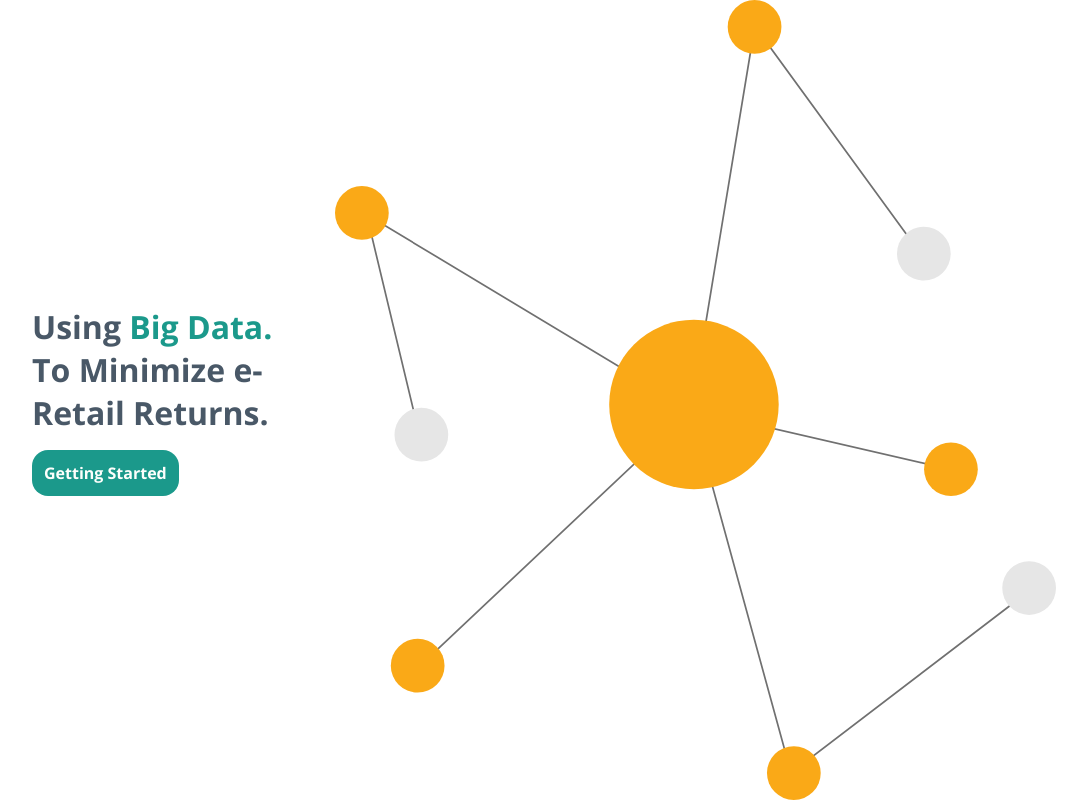
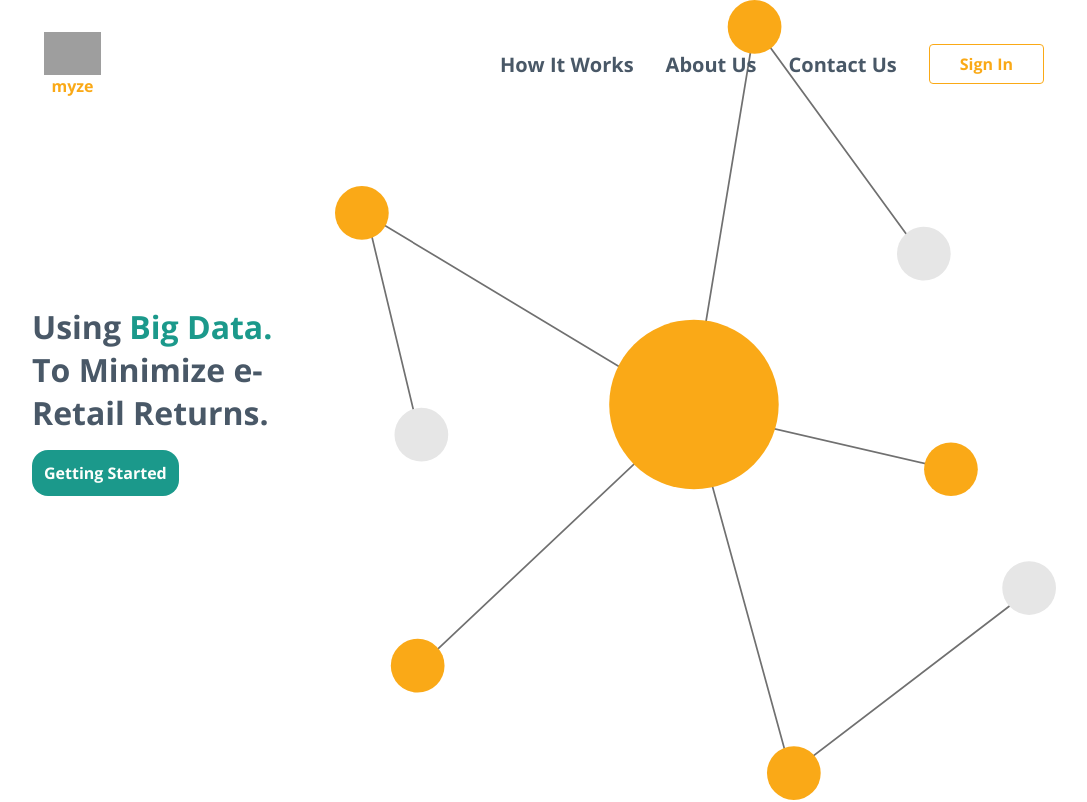
Before and after one commit to Myze-Team/myze-website, a React (Create React App) app: page / in a window 1280 px wide. Shown: the top 802 px of the page, without its empty margins (96-1183 px from the left). Built offline with nearby package versions, Linux system fonts and the light colour scheme; grey boxes are pictures that could not be loaded.

Commit message:
added basic test navbar component

```diff
--- a/src/index.tsx
+++ b/src/index.tsx
@@ -3,6 +3,7 @@ import ReactDOM from 'react-dom';
 import 'typeface-open-sans';
 import './styles/index.scss';
 import * as serviceWorker from './serviceWorker';
+import Navbar from './pages/navbar';
 import Cover from './pages/cover';
 import HowItWorks from './pages/howitworks';
 import AboutUs from './pages/aboutus';
@@ -10,6 +11,7 @@ import AboutUs from './pages/aboutus';
 const App: React.FC = () => {
   return (
     <>
+      <Navbar />
       <Cover />
       <HowItWorks />
       <AboutUs />
--- /dev/null
+++ b/src/pages/navbar/index.module.scss
@@ -0,0 +1,76 @@
+@import "../../styles/constants";
+@import "../../styles/gamut";
+
+.responsiveContainer {
+    width: 1200px;
+}
+
+@media only screen and (max-width: 1400px) {
+    .responsiveContainer {
+        width: 1000px !important;
+    }
+}
+
+@media only screen and (max-width: 1200px) {
+    .responsiveContainer {
+        width: 800px !important;
+    }
+}
+
+//mobile
+@media only screen and (max-width: 900px) {
+    .responsiveContainer {
+        width: 100vw !important;
+    }
+}
+
+.nav {
+  position: fixed;
+  top: 0;
+  width: 100vw;
+  padding-top: 2rem;
+  padding-bottom: 2rem;
+  .navbar {
+    display: flex;
+    margin: 0 auto;
+    justify-content: space-between;
+  }
+}
+
+.logoContainer {
+    display: flex;
+    flex-direction: column;
+    justify-content: center;
+}
+
+.myzeLogo {
+    width: 57px;
+}
+
+.logoText {
+    text-align: center;
+    font-weight: 700;
+    color: $morange;
+}
+
+.navbarList {
+    display: flex;
+    align-items: center;
+    div {
+        margin-left: 2rem;
+        cursor: pointer;
+        font-weight: 700;
+        display: inline-block;
+    }
+    div:not(:last-child) {
+        color: $mdgray;
+        font-size: 1.25rem;
+
+    }
+    div:last-child {
+        padding: 8px 30px 8px 30px;
+        color: $morange;
+        border: solid 1px $morange;
+        border-radius: 4px;
+    }
+}
--- /dev/null
+++ b/src/pages/navbar/index.tsx
@@ -0,0 +1,26 @@
+import React from 'react';
+import styles from './index.module.scss';
+import MyzePng from '../../assets/img/myze.png';
+
+const Navbar: React.FC = () => {
+  return (
+    <div className={styles.nav}>
+      <div className={`${styles.navbar} ${styles.responsiveContainer}`}>
+        <div className={styles.logoContainer}>
+          <img src={MyzePng} alt='Myze Logo' className={styles.myzeLogo} />
+          <div className={styles.logoText}>
+            myze
+          </div>
+        </div>
+        <div className={styles.navbarList}>
+          <div>How It Works</div>
+          <div>About Us</div>
+          <div>Contact Us</div>
+          <div>Sign In</div>
+        </div>
+      </div>
+    </div>
+  );
+}
+
+export default Navbar;
```
Also changed, not shown: src/styles/_constants.scss (line endings or trailing spaces), 2 other files (tests, documents, lock files or other folders).
